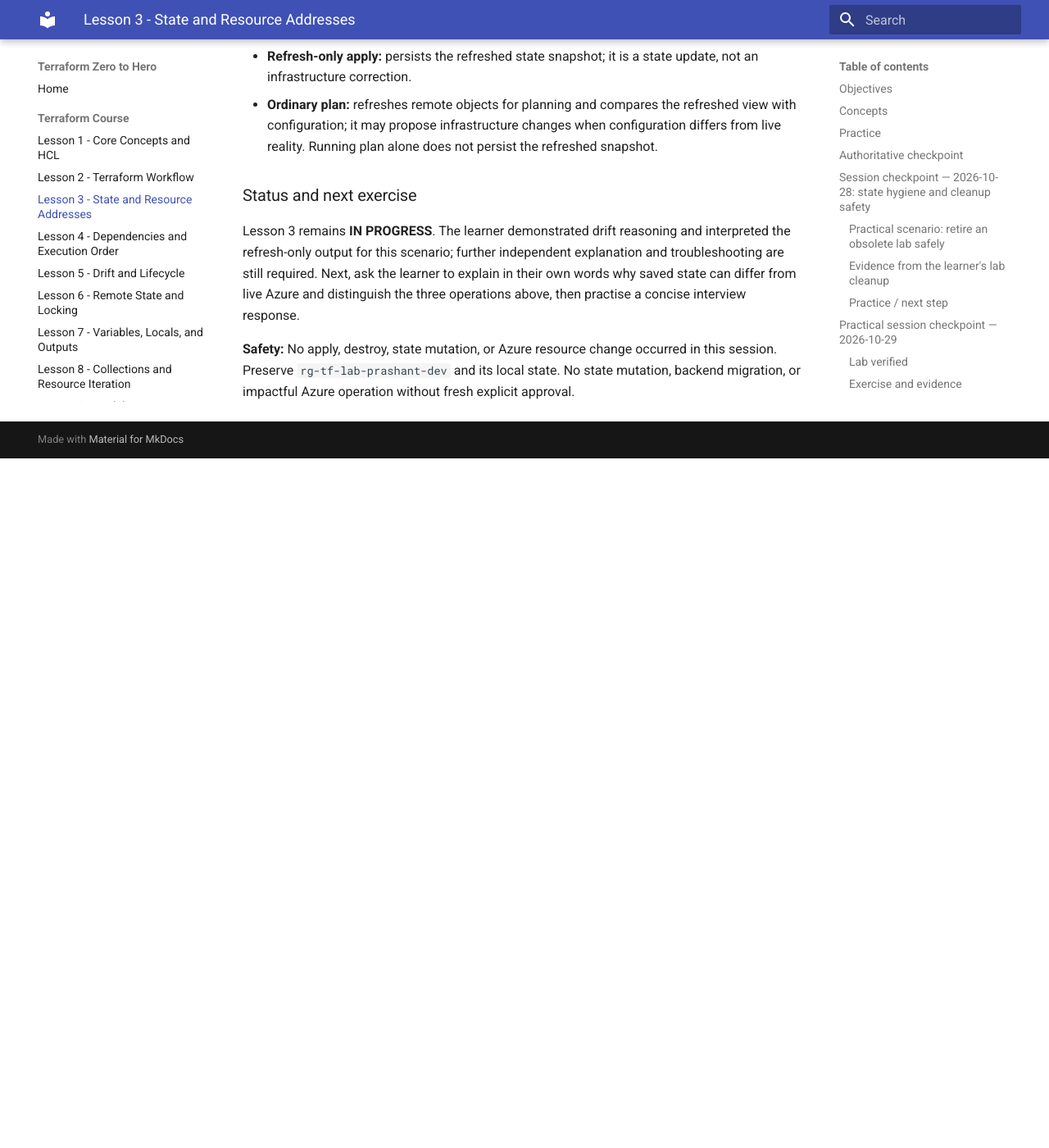
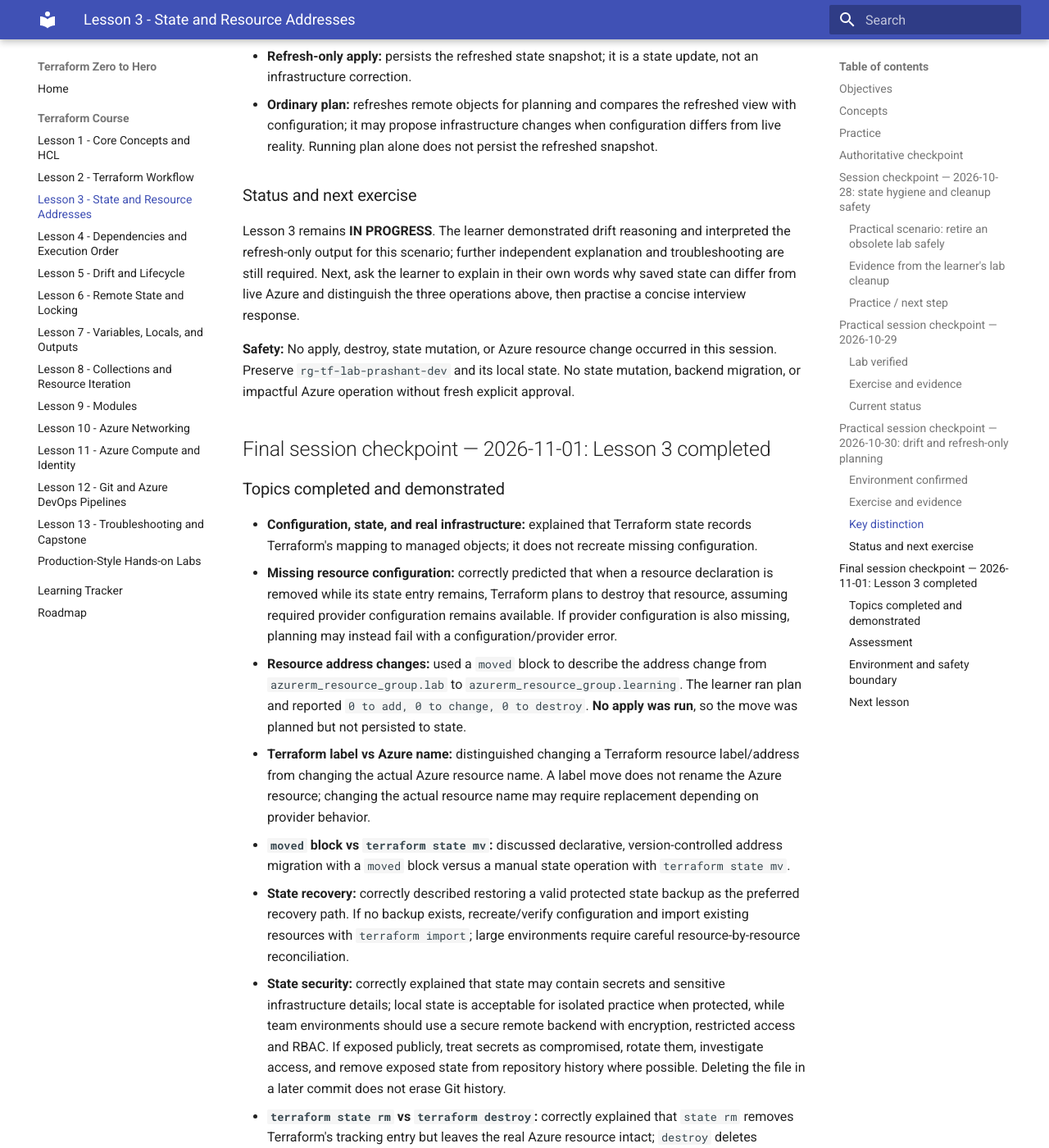
Before and after one commit to pshewale-dev/terraform-azure-lab, an MkDocs documentation site: the page built from docs/lesson-03-state.md, in a window 1280 px wide and 1400 px high, scrolled down 3691 px. Shown: the whole window at 82% size. Built offline with MkDocs 1.6.1 and Material for MkDocs 9.7.7, drawn with Linux system fonts in a browser that asks for light colours; before the commit the page ends 4250 px from its top, so only the background shows below that; some of the changed text lies outside the part shown.

Commit message:
Complete Lesson 3 notes with final assessment evidence (2026-11-01)

```diff
--- a/docs/lesson-03-state.md
+++ b/docs/lesson-03-state.md
@@ -88,3 +88,30 @@ Lesson 3 remains **IN PROGRESS**. The concepts above are practised in this lab,
 Lesson 3 remains **IN PROGRESS**. The learner demonstrated drift reasoning and interpreted the refresh-only output for this scenario; further independent explanation and troubleshooting are still required. Next, ask the learner to explain in their own words why saved state can differ from live Azure and distinguish the three operations above, then practise a concise interview response.
 
 **Safety:** No apply, destroy, state mutation, or Azure resource change occurred in this session. Preserve `rg-tf-lab-prashant-dev` and its local state. No state mutation, backend migration, or impactful Azure operation without fresh explicit approval.
+
+
+## Final session checkpoint — 2026-11-01: Lesson 3 completed
+
+### Topics completed and demonstrated
+- **Configuration, state, and real infrastructure:** explained that Terraform state records Terraform's mapping to managed objects; it does not recreate missing configuration.
+- **Missing resource configuration:** correctly predicted that when a resource declaration is removed while its state entry remains, Terraform plans to destroy that resource, assuming required provider configuration remains available. If provider configuration is also missing, planning may instead fail with a configuration/provider error.
+- **Resource address changes:** used a `moved` block to describe the address change from `azurerm_resource_group.lab` to `azurerm_resource_group.learning`. The learner ran plan and reported `0 to add, 0 to change, 0 to destroy`. **No apply was run**, so the move was planned but not persisted to state.
+- **Terraform label vs Azure name:** distinguished changing a Terraform resource label/address from changing the actual Azure resource name. A label move does not rename the Azure resource; changing the actual resource name may require replacement depending on provider behavior.
+- **`moved` block vs `terraform state mv`:** discussed declarative, version-controlled address migration with a `moved` block versus a manual state operation with `terraform state mv`.
+- **State recovery:** correctly described restoring a valid protected state backup as the preferred recovery path. If no backup exists, recreate/verify configuration and import existing resources with `terraform import`; large environments require careful resource-by-resource reconciliation.
+- **State security:** correctly explained that state may contain secrets and sensitive infrastructure details; local state is acceptable for isolated practice when protected, while team environments should use a secure remote backend with encryption, restricted access and RBAC. If exposed publicly, treat secrets as compromised, rotate them, investigate access, and remove exposed state from repository history where possible. Deleting the file in a later commit does not erase Git history.
+- **`terraform state rm` vs `terraform destroy`:** correctly explained that `state rm` removes Terraform's tracking entry but leaves the real Azure resource intact; `destroy` deletes managed infrastructure when the operation succeeds and updates state accordingly. After `state rm`, a later plan may propose creating the resource again if its configuration remains.
+
+### Assessment
+- Final assessment: all three scenario exercises answered correctly, with sound reasoning.
+- Final distinction question (`state rm` vs `destroy`): answered correctly.
+- **Lesson status: COMPLETED.** The learner demonstrated conceptual understanding in prediction-based explanations. This is a learning checkpoint, not a claim that every Terraform state recovery operation has been performed hands-on.
+
+### Environment and safety boundary
+- Practice workspace: `~/azure-lab/terraform-hcl-practice`; local state, no backend/cloud block in this workspace. Keep it distinct from `vm-practice/hub-spoke-lab`, which uses a separate Azure Storage backend.
+- The moved-block plan was reviewed only; no apply was performed, so do not claim the state address migration was committed.
+- No state deletion, import, state mutation, apply, destroy, backend migration, or Azure resource change was performed for this assessment.
+- Preserve `rg-tf-lab-prashant-dev`, its state, and `vm-practice/hub-spoke-lab`. No impactful Azure action without fresh explicit approval.
+
+### Next lesson
+Proceed to **Lesson 4 — Dependencies and Execution Order**. Do not repeat the introductory `depends_on` material already covered in Lesson 1.17; build on it by studying Terraform's dependency graph, implicit dependencies from references, execution ordering/concurrency, and when explicit dependencies are genuinely needed.
```
